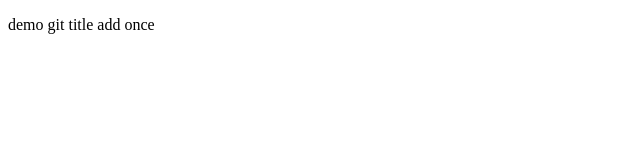
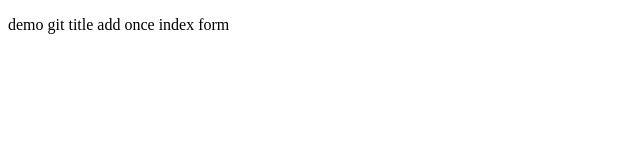
Before and after one commit to ajydv/simpleappdemo, a plain HTML site: page index.html in a window 1280 px wide. Shown: the full height of the page, 0-640 px from the left. Drawn offline with Linux system fonts and the light colour scheme.

Commit message:
login form

```diff
--- /dev/null
+++ b/dir2/app.js
@@ -0,0 +1 @@
+console.log('app.js')
--- a/index.html
+++ b/index.html
@@ -4,6 +4,8 @@
 	<title>demo title</title>
 </head>
 <body>
-<p>demo git title add once</p>
+<p>demo git title add once
+index form
+</p>
 </body>
 </html>
```
Also changed, not shown: login.html (added, +9 -0 lines), log.txt (added).
